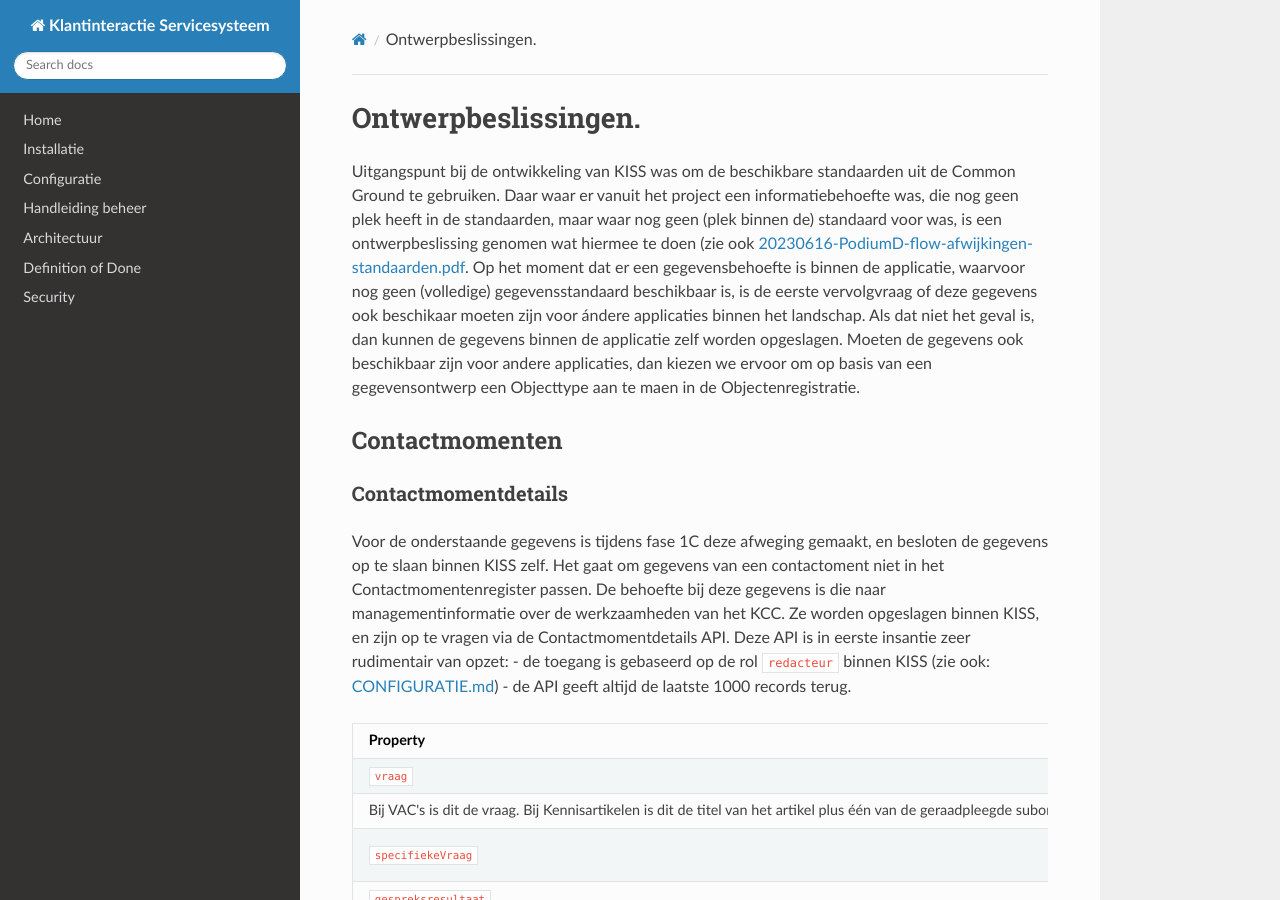
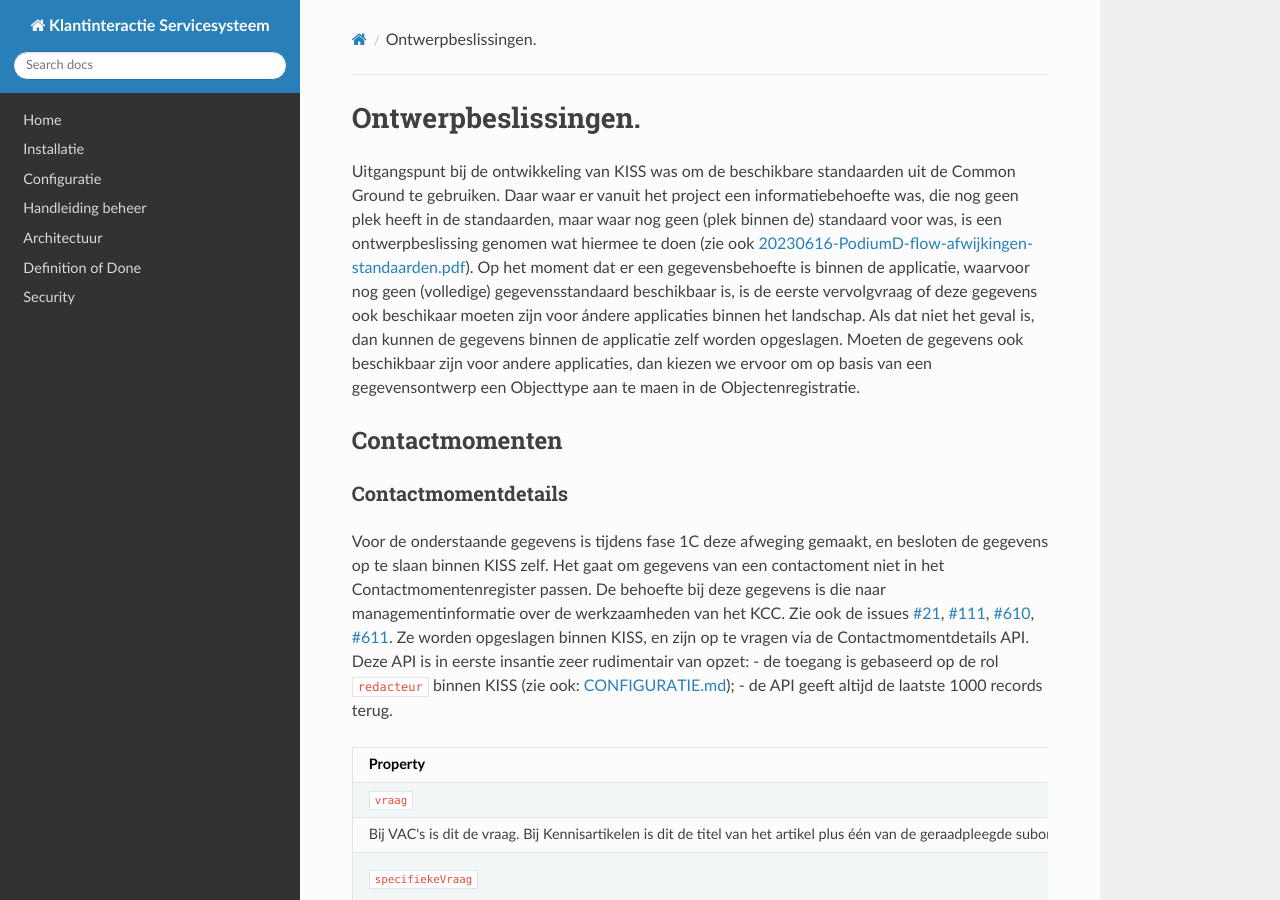
Before and after one commit to Klantinteractie-Servicesysteem/.github, an MkDocs documentation site: the page built from docs/DECISION-RECORD.md, in a window 1280 px wide and 900 px high. Built offline with MkDocs 1.6.1, drawn with Linux system fonts in a browser that asks for light colours; nearby versions of some CDN libraries.

Commit message:
Update DECISION-RECORD.md
edit en save

```diff
--- a/docs/DECISION-RECORD.md
+++ b/docs/DECISION-RECORD.md
@@ -1,12 +1,12 @@
 
 # Ontwerpbeslissingen.
-Uitgangspunt bij de ontwikkeling van KISS was om de beschikbare standaarden uit de Common Ground te gebruiken. Daar waar er vanuit het project een informatiebehoefte was, die nog geen plek heeft in de standaarden, maar waar nog geen (plek binnen de) standaard voor was, is een ontwerpbeslissing genomen wat hiermee te doen (zie ook [20230616-PodiumD-flow-afwijkingen-standaarden.pdf](https://github.com/Klantinteractie-Servicesysteem/.github/blob/main/docs/files/20230616-PodiumD-flow-afwijkingen-standaarden.pdf). Op het moment dat er een gegevensbehoefte is binnen de applicatie, waarvoor nog geen (volledige) gegevensstandaard beschikbaar is, is de eerste vervolgvraag of deze gegevens ook beschikaar moeten zijn voor ándere applicaties binnen het landschap. Als dat niet het geval is, dan kunnen de gegevens binnen de applicatie zelf worden opgeslagen. Moeten de gegevens ook beschikbaar zijn voor andere applicaties, dan kiezen we ervoor om op basis van een gegevensontwerp een Objecttype aan te maen in de Objectenregistratie.
+Uitgangspunt bij de ontwikkeling van KISS was om de beschikbare standaarden uit de Common Ground te gebruiken. Daar waar er vanuit het project een informatiebehoefte was, die nog geen plek heeft in de standaarden, maar waar nog geen (plek binnen de) standaard voor was, is een ontwerpbeslissing genomen wat hiermee te doen (zie ook [20230616-PodiumD-flow-afwijkingen-standaarden.pdf](https://github.com/Klantinteractie-Servicesysteem/.github/blob/main/docs/files/20230616-PodiumD-flow-afwijkingen-standaarden.pdf)). Op het moment dat er een gegevensbehoefte is binnen de applicatie, waarvoor nog geen (volledige) gegevensstandaard beschikbaar is, is de eerste vervolgvraag of deze gegevens ook beschikaar moeten zijn voor ándere applicaties binnen het landschap. Als dat niet het geval is, dan kunnen de gegevens binnen de applicatie zelf worden opgeslagen. Moeten de gegevens ook beschikbaar zijn voor andere applicaties, dan kiezen we ervoor om op basis van een gegevensontwerp een Objecttype aan te maen in de Objectenregistratie.
 
 ## Contactmomenten
 ### Contactmomentdetails
-Voor de onderstaande gegevens is tijdens fase 1C deze afweging gemaakt, en besloten de gegevens op te slaan binnen KISS zelf. Het gaat om gegevens van een contactoment niet in het Contactmomentenregister passen. De behoefte bij deze gegevens is die naar managementinformatie over de werkzaamheden van het KCC.
+Voor de onderstaande gegevens is tijdens fase 1C deze afweging gemaakt, en besloten de gegevens op te slaan binnen KISS zelf. Het gaat om gegevens van een contactoment niet in het Contactmomentenregister passen. De behoefte bij deze gegevens is die naar managementinformatie over de werkzaamheden van het KCC. Zie ook de issues  [#21](https://github.com/Klantinteractie-Servicesysteem/KISS-frontend/issues/21),  [#111](https://github.com/Klantinteractie-Servicesysteem/KISS-frontend/issues/111),  [#610](https://github.com/Klantinteractie-Servicesysteem/KISS-frontend/issues/610), [#611](https://github.com/Klantinteractie-Servicesysteem/KISS-frontend/issues/611).
 Ze worden opgeslagen binnen KISS, en zijn op te vragen via de Contactmomentdetails API. Deze API is in eerste insantie zeer rudimentair van opzet:
-- de toegang is gebaseerd op de rol `redacteur` binnen KISS (zie ook: [CONFIGURATIE.md](https://raw.githubusercontent.com/Klantinteractie-Servicesysteem/.github/main/docs/CONFIGURATIE.md))
+- de toegang is gebaseerd op de rol `redacteur` binnen KISS (zie ook: [CONFIGURATIE.md](https://raw.githubusercontent.com/Klantinteractie-Servicesysteem/.github/main/docs/CONFIGURATIE.md));
 - de API geeft altijd de laatste 1000 records terug.
 
 | Property  | Type | Toelichting |
```
